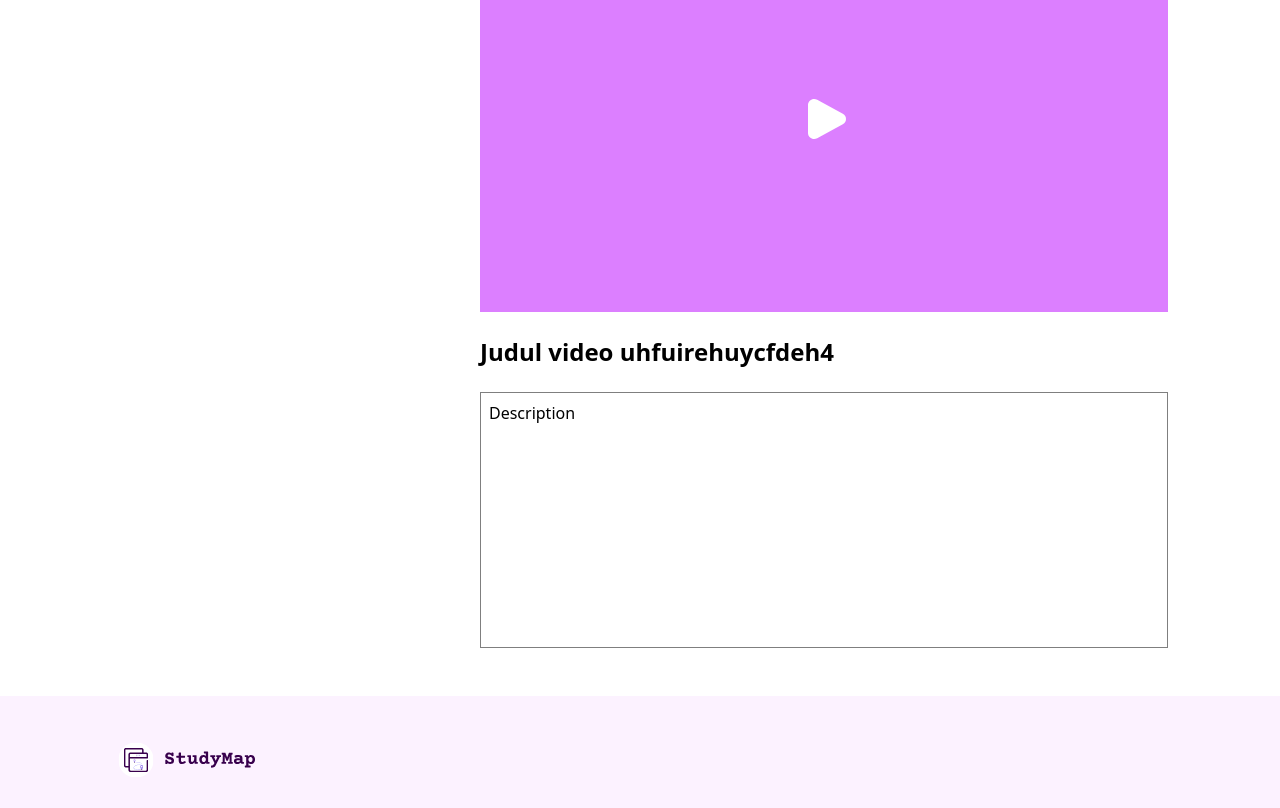
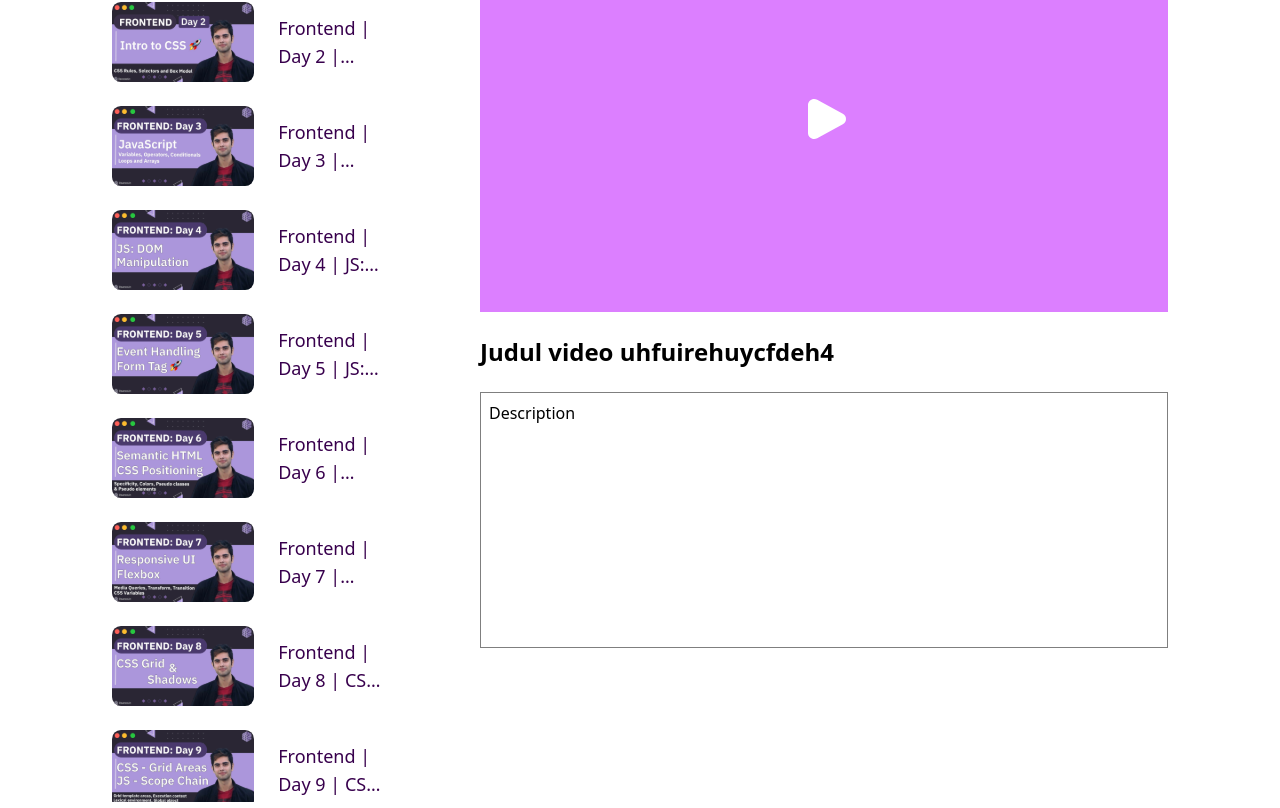
Before and after one commit to allsyalwaa/StudyMap, a React (Vite) app: page /video in a window 1280 px wide. Shown: the part 187-995 px from the top of the page. Built offline with nearby package versions, Linux system fonts and the light colour scheme.

Commit message:
refactor: Update SecVideoCourse component to include video cards with images and titles

```diff
--- a/src/components/section/SecVideoCourse.jsx
+++ b/src/components/section/SecVideoCourse.jsx
@@ -1,17 +1,61 @@
 import CardVideoCourse from "../ui/CardVideoCourse";
+
+import video2 from "../../assets/2.svg";
+import video3 from "../../assets/3.svg";
+import video4 from "../../assets/4.svg";
+import video5 from "../../assets/5.svg";
+import video6 from "../../assets/6.svg";
+import video7 from "../../assets/7.svg";
+import video8 from "../../assets/8.svg";
+import video9 from "../../assets/9.svg";
+import video10 from "../../assets/10.svg";
 
 export default function SecVideoCourse() {
   return (
-    <section>
+    <section className="sticky top-20 h-screen overflow-y-auto">
       <div className="flex flex-col gap-6">
         <h2 className="text-xl font-medium md:hidden">Playlist</h2>
         <div className="border-b-[1px] border-black/50 md:hidden"></div>
-        <CardVideoCourse />
-        <CardVideoCourse />
-        <CardVideoCourse />
-        <CardVideoCourse />
-        <CardVideoCourse />
-        <CardVideoCourse />
+        <CardVideoCourse
+          image={video2}
+          title={"Frontend | Day 2 | Introduction to CSS"}
+        />
+        <CardVideoCourse
+          image={video3}
+          title={"Frontend | Day 3 | Intro to JavaScript"}
+        />
+        <CardVideoCourse
+          image={video4}
+          title={"Frontend | Day 4 | JS: Functions & DOM Manipulation"}
+        />
+        <CardVideoCourse
+          image={video5}
+          title={"Frontend | Day 5 | JS: Event Handling & Forms"}
+        />
+        <CardVideoCourse
+          image={video6}
+          title={"Frontend | Day 6 | Semantic HTML & Positioned Elements"}
+        />
+        <CardVideoCourse
+          image={video7}
+          title={"Frontend | Day 7 | Responsive UI & Flexbox"}
+        />
+        <CardVideoCourse
+          image={video8}
+          title={"Frontend | Day 8 | CSS Grid & Shadows"}
+        />
+        <CardVideoCourse
+          image={video9}
+          title={
+            "Frontend | Day 9 | CSS - Grid Areas, JS Execution Context and Scope Chain"
+          }
+        />
+        <CardVideoCourse
+          image={video10}
+          title={
+            "Frontend | Day 10 | Object creation, this object, closures, prototypal inheritance"
+          }
+        />
       </div>
     </section>
   );
```
